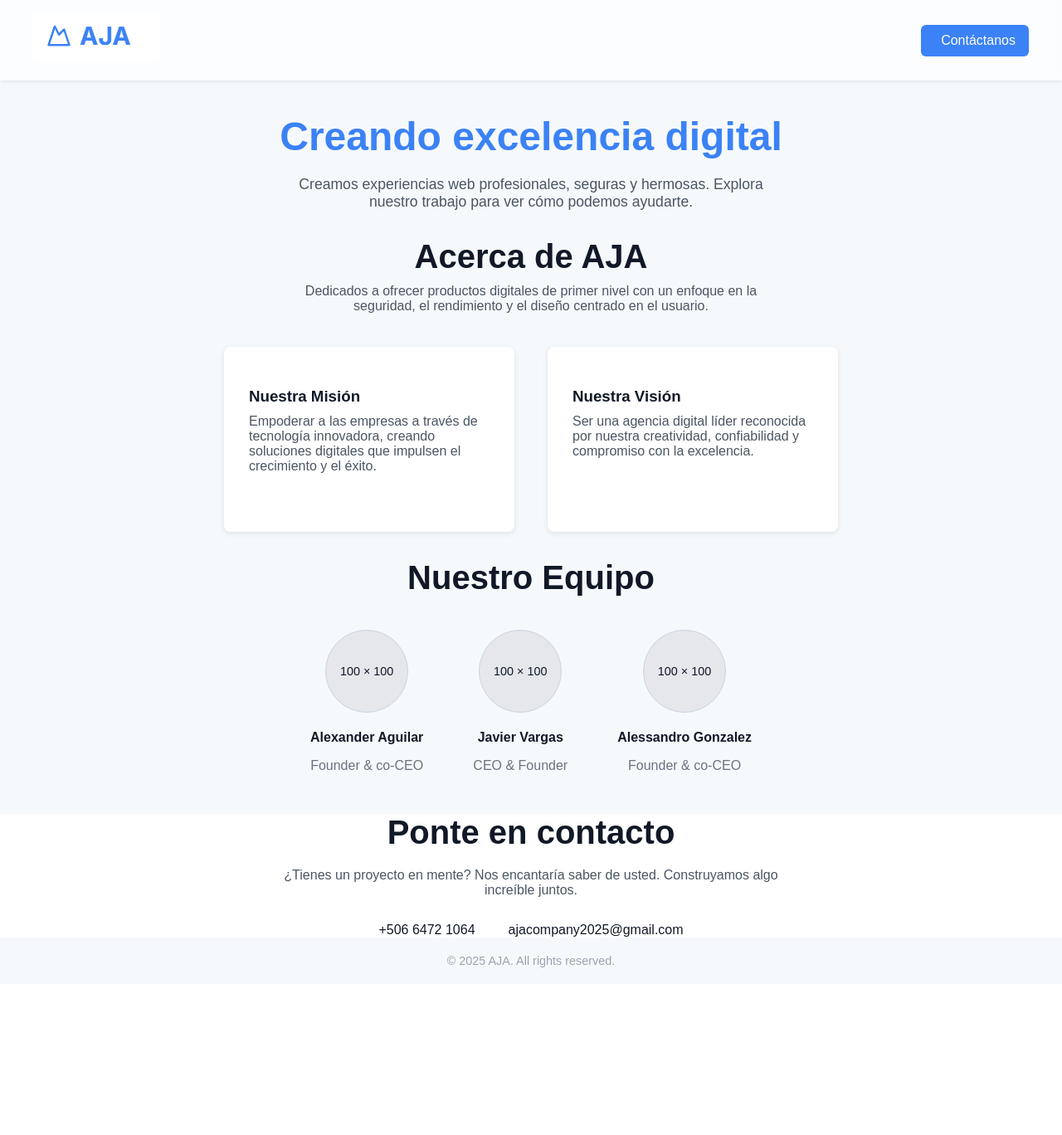
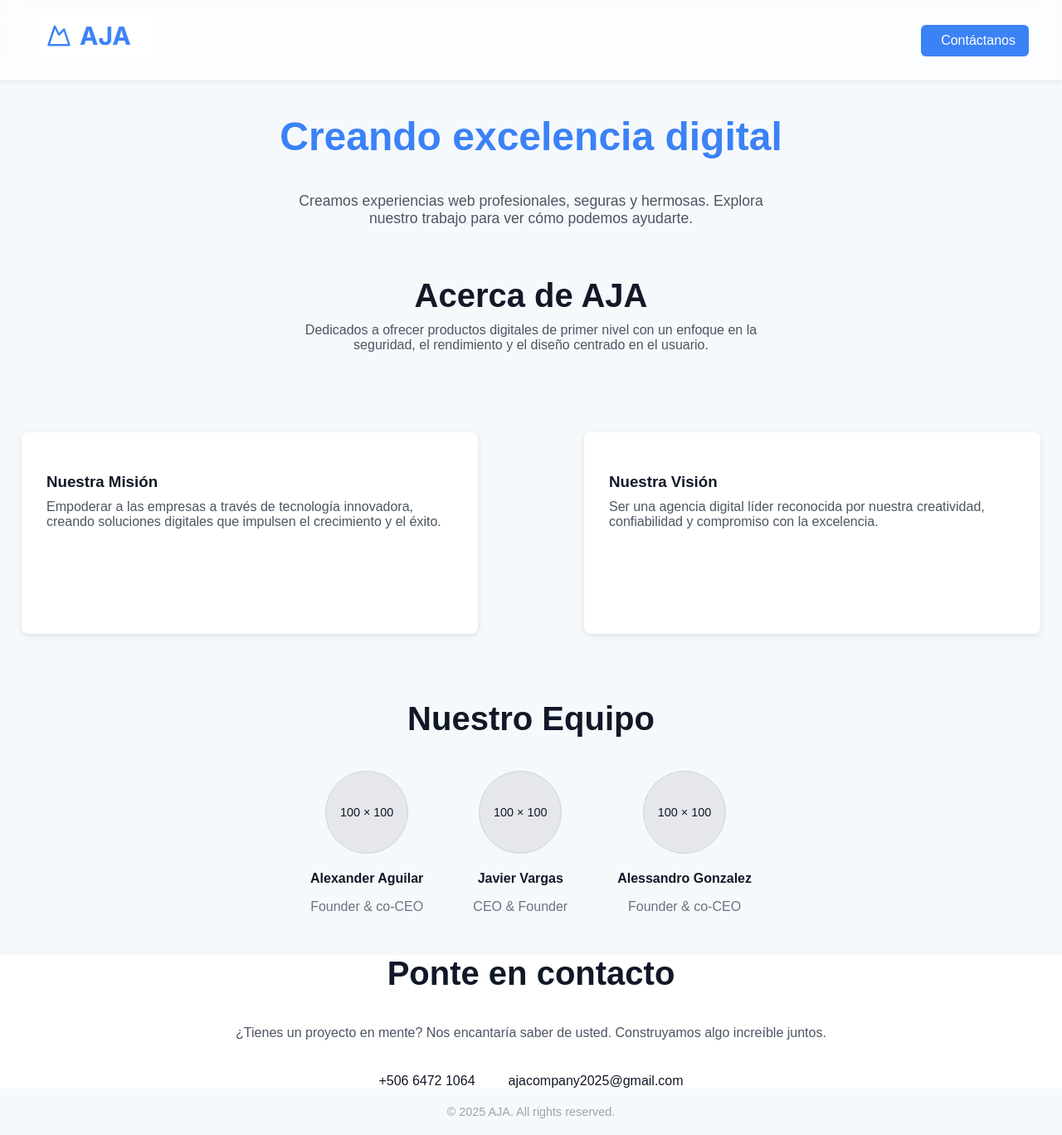
Before and after one commit to W-Alexander26/aja_front, a Vue app in the folder AJA_UI_Front/: page / in a window 1280 px wide. Shown: the whole page at 83% size. Before the commit the page ends 1186 px from the top, so only its background shows below. Built offline with nearby package versions, Linux system fonts and the light colour scheme.

Commit message:
pull pendiente

```diff
--- a/AJA_UI_Front/src/components/Home/Home.vue
+++ b/AJA_UI_Front/src/components/Home/Home.vue
@@ -148,12 +148,12 @@
 .intro-section h1 {
   font-size: 3rem;
   color: #3b82f6;
-  margin-bottom: 20px;
+  margin-bottom: 5vh;
 }
 
 .intro-section p {
   max-width: 600px;
-  margin: 0 auto;
+  margin: 0 auto 60px;
   font-size: 1.1rem;
   color: #4b5563;
 }
@@ -170,21 +170,22 @@
 
 .about-section p {
   max-width: 600px;
-  margin: 0 auto 40px;
+  margin: 0 auto 12vh;
   color: #4b5563;
 }
 
 .cards-container {
   display: flex;
   justify-content: center;
-  gap: 40px;
+  gap: 10vw;
   flex-wrap: wrap;
+  margin-bottom: 10vh;
 }
 
 .card {
   background-color: white;
   padding: 30px;
-  max-width: 350px;
+  max-width: 550px;
   border-radius: 8px;
   box-shadow: 0 2px 6px rgba(0, 0, 0, 0.1);
   text-align: left;
@@ -248,13 +249,14 @@
 
 .contact-section h2 {
   font-size: 2.5rem;
-  margin-bottom: 20px;
+  margin-bottom: 40px;
 }
 
 .contact-section p {
-  max-width: 600px;
-  margin: 0 auto 30px;
+  max-width: 800px;
+  margin: 0 auto 40px;
   color: #4b5563;
+
 }
 
 .contact-info {
```
